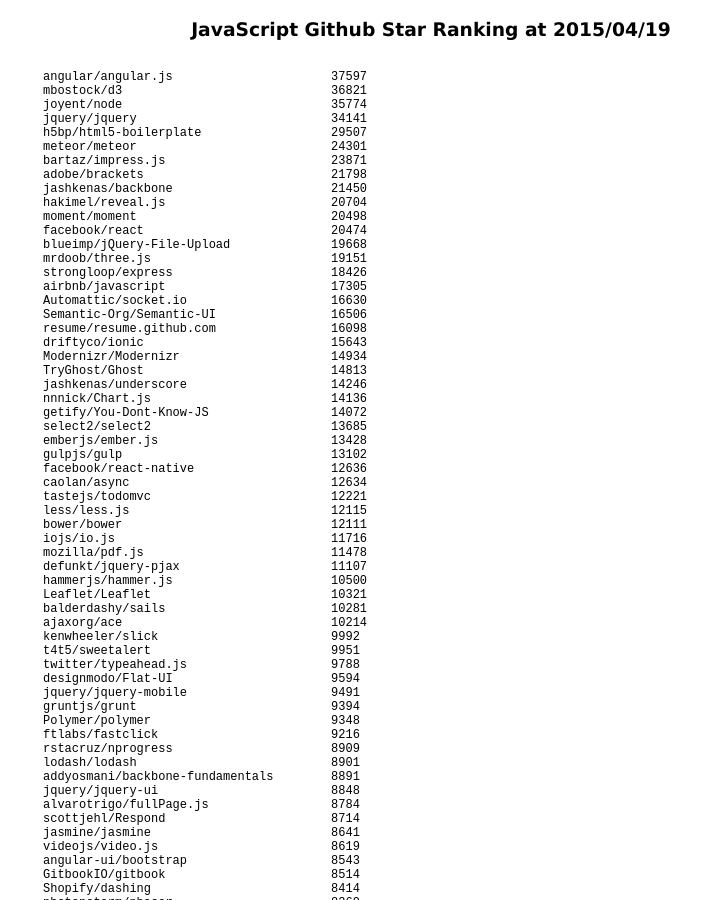
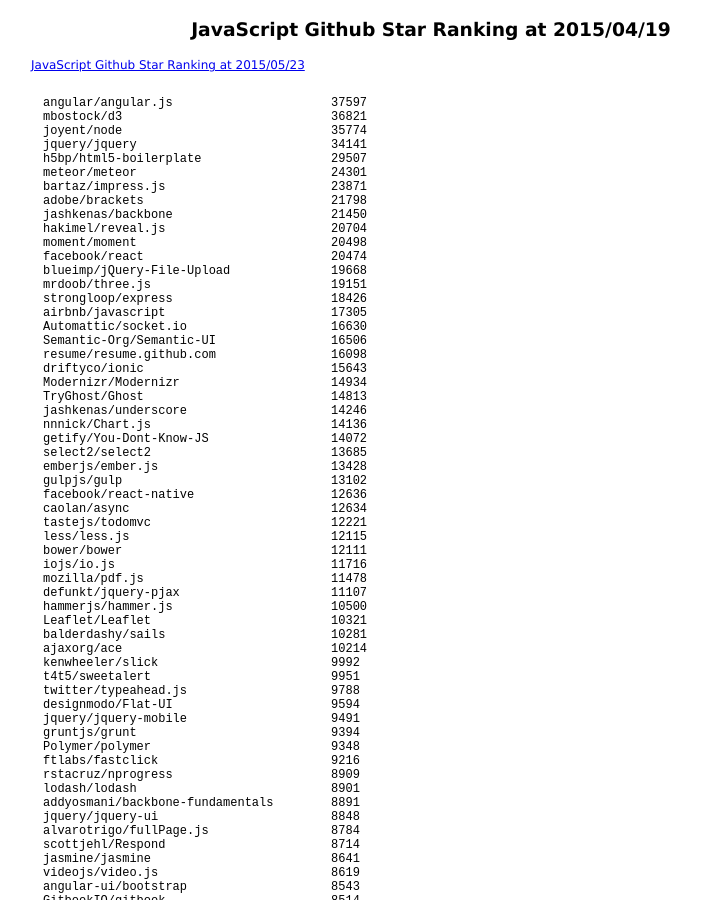
Before and after one commit to 38elements/38elements.github.com, a Jekyll site: the page built from _posts/2015-04-19-javascript-repository-github-star-ranking.md, in a window 1280 px wide and 900 px high. Shown: the whole window, without its empty margins (209-910 px from the left). Built offline with Jekyll 4.4.1, drawn with Linux system fonts in a browser that asks for light colours; Markdown is read by kramdown in place of the engine named in the settings.

Commit message:
Update 2015-04-19-javascript-repository-github-star-ranking.md

```diff
--- a/_posts/2015-04-19-javascript-repository-github-star-ranking.md
+++ b/_posts/2015-04-19-javascript-repository-github-star-ranking.md
@@ -2,6 +2,7 @@
 layout: posts
 title: JavaScript Github Star Ranking at 2015/04/19
 ---
+[JavaScript Github Star Ranking at 2015/05/23](/2015/05/23/javascript-repository-github-star-ranking.html)
 <pre style="background-color: white;border: none;">
 angular/angular.js                      37597
 mbostock/d3                             36821
```
